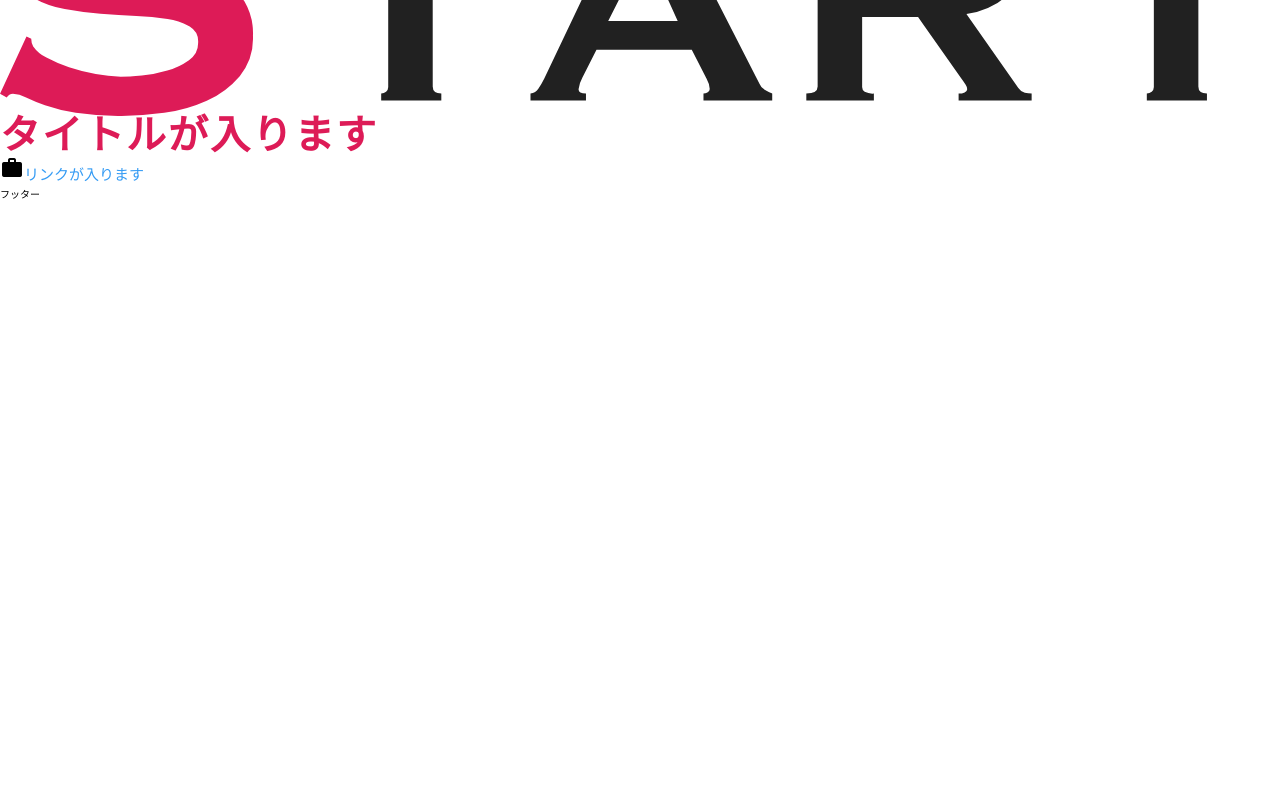
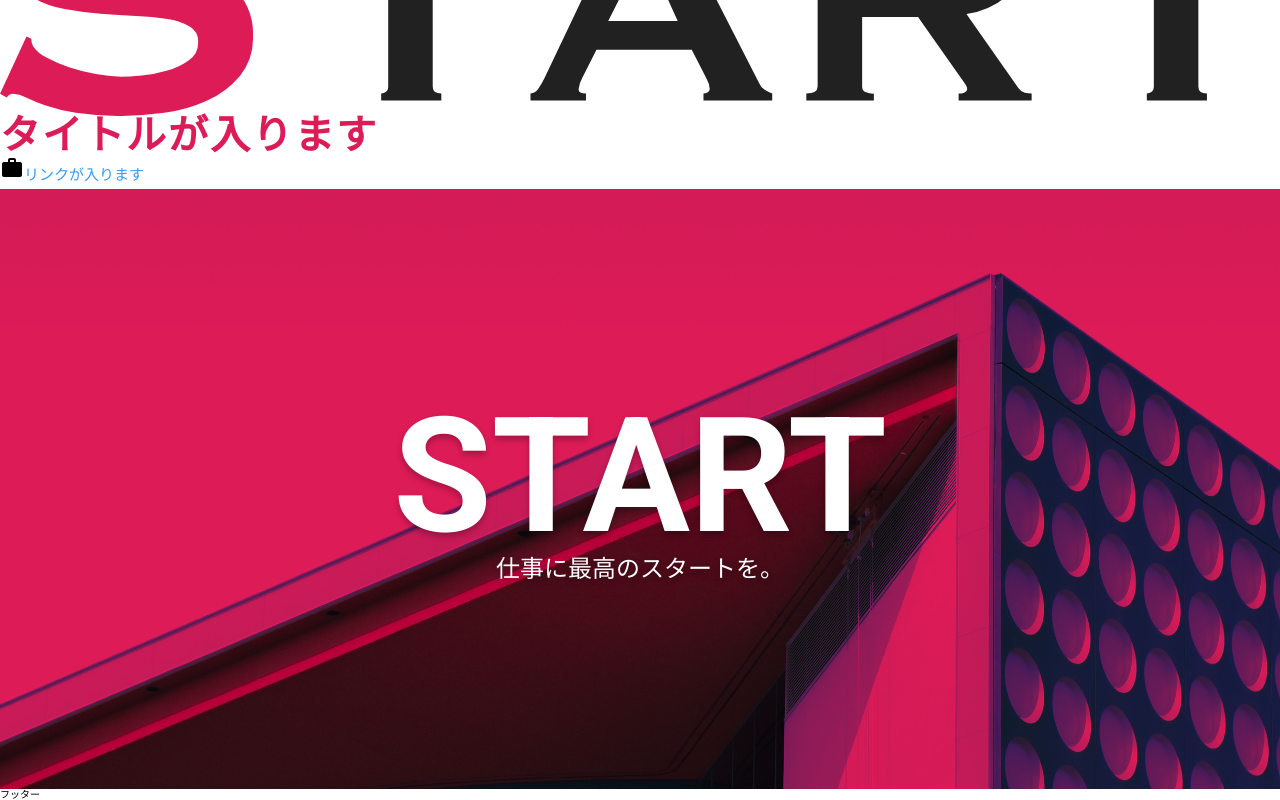
Before and after one commit to nittashiori/next-beginner-ts, a Next.js app: page / in a window 1280 px wide. Shown: the part 484-1284 px from the top of the page. Before the commit the page ends 800 px from the top, so only its background shows below. Built offline with nearby package versions, Linux system fonts and the light colour scheme.

Commit message:
Mvコンポーネント追加

```diff
--- a/src/app/page.tsx
+++ b/src/app/page.tsx
@@ -2,6 +2,7 @@ import { Logo } from "src/components/Atoms/Logo"
 import { SectionTitle } from "src/components/Atoms/SectionTitle"
 import { MaterialIcon } from "src/components/Atoms/MaterialIcon"
 import { TextLink } from "src/components/Atoms/TextLink"
+import { Mv } from "src/components/Atoms/Mv"
 
 export default function Page() {
   return (
@@ -14,6 +15,7 @@ export default function Page() {
        <SectionTitle>タイトルが入ります</SectionTitle>
        <MaterialIcon fontSize={2.4} color="#000000">work</MaterialIcon>
        <TextLink href="https://google.com">リンクが入ります</TextLink>
+       <Mv />
     </>
   );
 }
--- /dev/null
+++ b/src/components/Atoms/Mv/index.module.css
@@ -0,0 +1,60 @@
+.mv {
+  display: flex;
+  align-items: center;
+  justify-content: center;
+  width: 100%;
+  height: 600px;
+  background: url(../../../../public/bg-header_pc.jpg);
+  background-repeat: no-repeat;
+  background-position: center;
+  background-size: cover;
+  position: relative;
+  z-index: 0;
+}
+
+.mv::after {
+  content: '';
+  width: 100%;
+  height: 100%;
+  background: var(--color-primary);
+  mix-blend-mode: darken;
+  position: absolute;
+  top: 0;
+  left: 0;
+  z-index: -1;
+}
+
+.inner {
+  color: var(--color-white);
+}
+
+.title {
+  font-size: 16rem;
+  line-height: 1;
+  font-weight: bold;
+  text-align: center;
+  color: currentColor;
+  text-shadow: 0 4px 6px rgba(0, 0, 0, 0.25);
+}
+
+.text {
+  font-size: 2.4rem;
+  line-height: 1;
+  text-align: center;
+  color: currentColor;
+  text-shadow: 0 3px 6px rgba(0, 0, 0, 0.25);
+}
+
+@media screen and (max-width: 768px) {
+  .mv {
+    height: 460px;
+  }
+
+  .title {
+    font-size: 8rem;
+  }
+
+  .text {
+    font-size: 2rem;
+  }
+}
--- /dev/null
+++ b/src/components/Atoms/Mv/index.tsx
@@ -0,0 +1,17 @@
+import styles from './index.module.css';
+
+// type Props = {
+//   level?: 1 | 2 | 3 | 4 | 5 | 6;
+//   children: React.ReactNode;
+// }
+
+export const Mv = () => {
+  return (
+    <div className={styles.mv}>
+      <div className={styles.inner}>
+        <h1 className={styles.title}>START</h1>
+        <p className={styles.text}>仕事に最高のスタートを。</p>
+      </div>
+    </div>
+  );
+};
--- a/src/styles/globals.css
+++ b/src/styles/globals.css
@@ -110,6 +110,7 @@ a {
 :root {
   --color-primary: #DD1B57;
   --color-link: #349BF4;
+  --color-white: #ffffff;
 }
 
 html {
```
Also changed, not shown: public/bg-header_pc.jpg (added), 1 other file (tests, documents, lock files or other folders).
